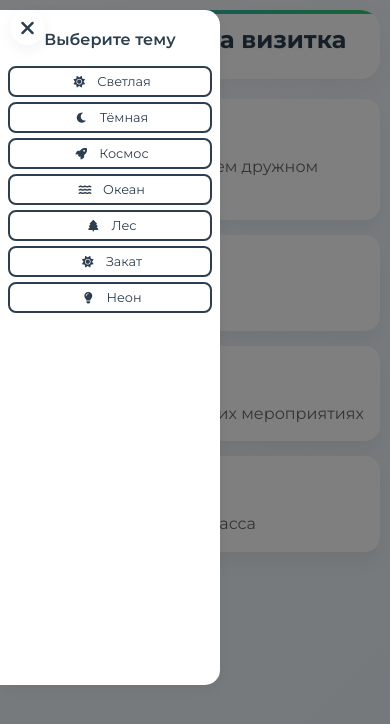
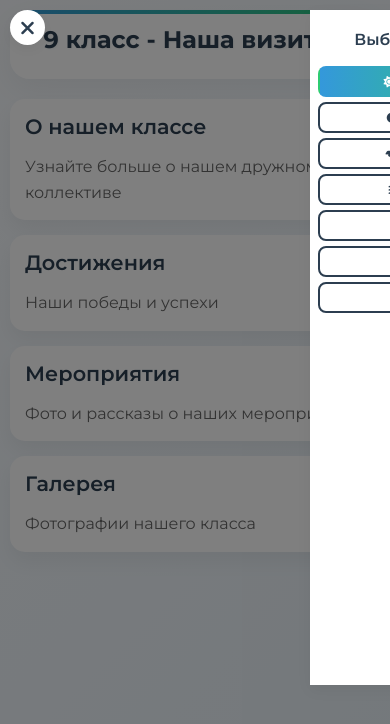
Before and after one commit to KDPATRIK/9k, a plain HTML site: page index.html in a window 390 px wide. Both pictures are taken after a click on the button 27 px from the left and 27 px from the top of the page. Drawn offline with Linux system fonts and the light colour scheme.

Commit message:
Update index.html

```diff
--- a/index.html
+++ b/index.html
@@ -149,6 +149,7 @@
             justify-content: center;
             box-shadow: 0 5px 15px var(--shadow-color);
             transition: all 0.3s ease;
+            touch-action: manipulation;
         }
 
         .menu-button:hover {
@@ -170,13 +171,14 @@
             position: fixed;
             top: 0;
             left: 0;
-            width: 100vw;
-            height: 100vh;
+            width: 100%;
+            height: 100%;
             background: rgba(0, 0, 0, 0.5);
             opacity: 0;
             visibility: hidden;
             transition: all 0.3s ease;
             z-index: 999;
+            touch-action: none;
         }
 
         .menu-overlay.active {
@@ -197,15 +199,17 @@
             padding: 20px;
             border-radius: 0 15px 15px 0;
             box-shadow: 0 5px 15px var(--shadow-color);
-            height: 100vh;
+            height: 100%;
             width: 280px;
-            transition: left 0.3s ease;
+            transition: transform 0.3s ease;
             overflow-y: auto;
-            -webkit-overflow-scrolling: touch; /* Для плавной прокрутки на iOS */
+            -webkit-overflow-scrolling: touch;
+            transform: translateX(0);
+            will-change: transform;
         }
 
         .theme-selector.active {
-            left: 0;
+            transform: translateX(300px);
         }
 
         .theme-selector::before {
@@ -1216,22 +1220,20 @@
             const themeSelector = document.querySelector('.theme-selector');
             const overlay = document.querySelector('.menu-overlay');
 
-            menuButton.classList.toggle('active');
-            themeSelector.classList.toggle('active');
-            overlay.classList.toggle('active');
-
-            // Меняем иконку при открытии/закрытии
-            const icon = menuButton.querySelector('i');
-            if (menuButton.classList.contains('active')) {
+            if (themeSelector.classList.contains('active')) {
+                closeThemeMenu();
+            } else {
+                menuButton.classList.add('active');
+                themeSelector.classList.add('active');
+                overlay.classList.add('active');
+                document.body.style.overflow = 'hidden';
+
+                const icon = menuButton.querySelector('i');
                 icon.className = 'fas fa-times';
-                document.body.style.overflow = 'hidden'; // Блокируем прокрутку страницы
-            } else {
-                icon.className = 'fas fa-bars';
-                document.body.style.overflow = ''; // Разблокируем прокрутку
-            }
-        }
-
-        // Добавляем функцию закрытия меню
+            }
+        }
+
+        // Функция закрытия меню
         function closeThemeMenu() {
             const menuButton = document.querySelector('.menu-button');
             const themeSelector = document.querySelector('.theme-selector');
@@ -1240,16 +1242,54 @@
             menuButton.classList.remove('active');
             themeSelector.classList.remove('active');
             overlay.classList.remove('active');
-            menuButton.querySelector('i').className = 'fas fa-bars';
-            document.body.style.overflow = ''; // Разблокируем прокрутку
-        }
+            document.body.style.overflow = '';
+
+            const icon = menuButton.querySelector('i');
+            icon.className = 'fas fa-bars';
+        }
+
+        // Обработчик для оверлея
+        document.querySelector('.menu-overlay').addEventListener('click', closeThemeMenu);
+
+        // Обработчик для кнопки Escape
+        document.addEventListener('keydown', (e) => {
+            if (e.key === 'Escape') {
+                closeThemeMenu();
+            }
+        });
+
+        // Обработчики для свайпа
+        let touchStartX = 0;
+        let touchEndX = 0;
+        const minSwipeDistance = 50;
+
+        document.addEventListener('touchstart', (e) => {
+            touchStartX = e.changedTouches[0].screenX;
+        }, { passive: true });
+
+        document.addEventListener('touchend', (e) => {
+            touchEndX = e.changedTouches[0].screenX;
+            const swipeDistance = touchEndX - touchStartX;
+
+            if (Math.abs(swipeDistance) > minSwipeDistance) {
+                if (swipeDistance < 0) { // Свайп влево
+                    closeThemeMenu();
+                }
+            }
+        }, { passive: true });
+
+        // Предотвращаем скролл страницы при открытом меню
+        document.querySelector('.theme-selector').addEventListener('touchmove', (e) => {
+            if (e.target.closest('.theme-selector')) {
+                e.stopPropagation();
+            }
+        }, { passive: false });
 
         // Обновляем функцию changeTheme
         function changeTheme(theme) {
             document.documentElement.setAttribute('data-theme', theme);
             localStorage.setItem('theme', theme);
 
-            // Обновляем активную кнопку
             document.querySelectorAll('.theme-button').forEach(button => {
                 button.classList.remove('active');
                 if (button.getAttribute('data-theme') === theme) {
@@ -1257,39 +1297,14 @@
                 }
             });
 
-            // Закрываем меню после выбора темы
             closeThemeMenu();
         }
 
-        // Добавляем обработчик для кнопки Escape
-        document.addEventListener('keydown', (e) => {
-            if (e.key === 'Escape') {
-                closeThemeMenu();
-            }
+        // Загружаем сохраненную тему при загрузке страницы
+        document.addEventListener('DOMContentLoaded', () => {
+            const savedTheme = localStorage.getItem('theme') || 'light';
+            changeTheme(savedTheme);
         });
-
-        // Добавляем обработчик для свайпа влево
-        let touchStartX = 0;
-        let touchEndX = 0;
-
-        document.addEventListener('touchstart', (e) => {
-            touchStartX = e.changedTouches[0].screenX;
-        });
-
-        document.addEventListener('touchend', (e) => {
-            touchEndX = e.changedTouches[0].screenX;
-            handleSwipe();
-        });
-
-        function handleSwipe() {
-            const themeSelector = document.querySelector('.theme-selector');
-            if (themeSelector.classList.contains('active')) {
-                const swipeDistance = touchEndX - touchStartX;
-                if (swipeDistance < -50) { // Свайп влево
-                    closeThemeMenu();
-                }
-            }
-        }
 
         function showSection(sectionId) {
             // Скрываем все секции
```
